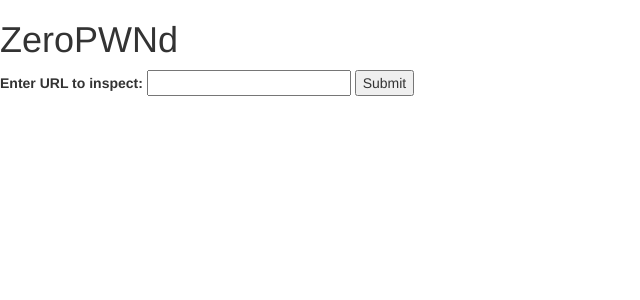
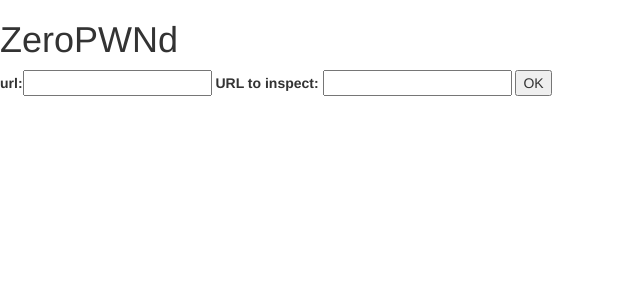
Before and after one commit to jonaylor89/hackathons, a Django app: page / in a window 1280 px wide. Shown: the part 51-351 px from the top of the page, without its empty margins (0-640 px from the left). Run offline with Django 3.2, Linux system fonts and the light colour scheme; some libraries are stand-ins or nearby versions.

Commit message:
Add submit

```diff
--- /dev/null
+++ b/ZeroPWNdAPI/hello/forms.py
@@ -0,0 +1,4 @@
+from django import forms
+
+class NameForm(forms.Form):
+    url = forms.CharField(label='url', max_length=100)
--- a/ZeroPWNdAPI/hello/templates/index.html
+++ b/ZeroPWNdAPI/hello/templates/index.html
@@ -6,16 +6,15 @@
 
   <h1>ZeroPWNd</h1>
 
-<form onSubmit=handleSubmit>
-  <label>
-  Enter URL to inspect:
-  <input type="text" onChange=handleChange />
-  </label>
-  <input type="submit" value="Submit" />
+<form action="post url" method="post">
+        {% csrf_token %}
+        {{ form }}
+
+    <label for="url">URL to inspect: </label>
+    <input id="url" type="text" name="url-box">
+    <input type="submit" value="OK">
 </form>
 
 </div>
 
-
-
 {% endblock %}
--- a/ZeroPWNdAPI/hello/views.py
+++ b/ZeroPWNdAPI/hello/views.py
@@ -3,6 +3,7 @@ from django.http import HttpResponse
 from django.views.decorators.csrf import csrf_exempt
 
 from .models import Greeting
+from .forms import NameForm
 
 import requests
 import json
@@ -13,6 +14,8 @@ import json
 def index(request):
 
     if request.method == 'POST':
+
+        form = NameForm(request.POST)
 
         print(request.body.decode())
 
@@ -49,10 +52,10 @@ def index(request):
         except:
             return HttpResponse("[]")
 
-    elif request.method == "GET":
-        return render(request, "index.html")
     else:
-        return HttpResponse("[]")
+        form = NameForm()
+
+    return render(request, "index.html", {"form": form})
 
 
 def db(request):
```
